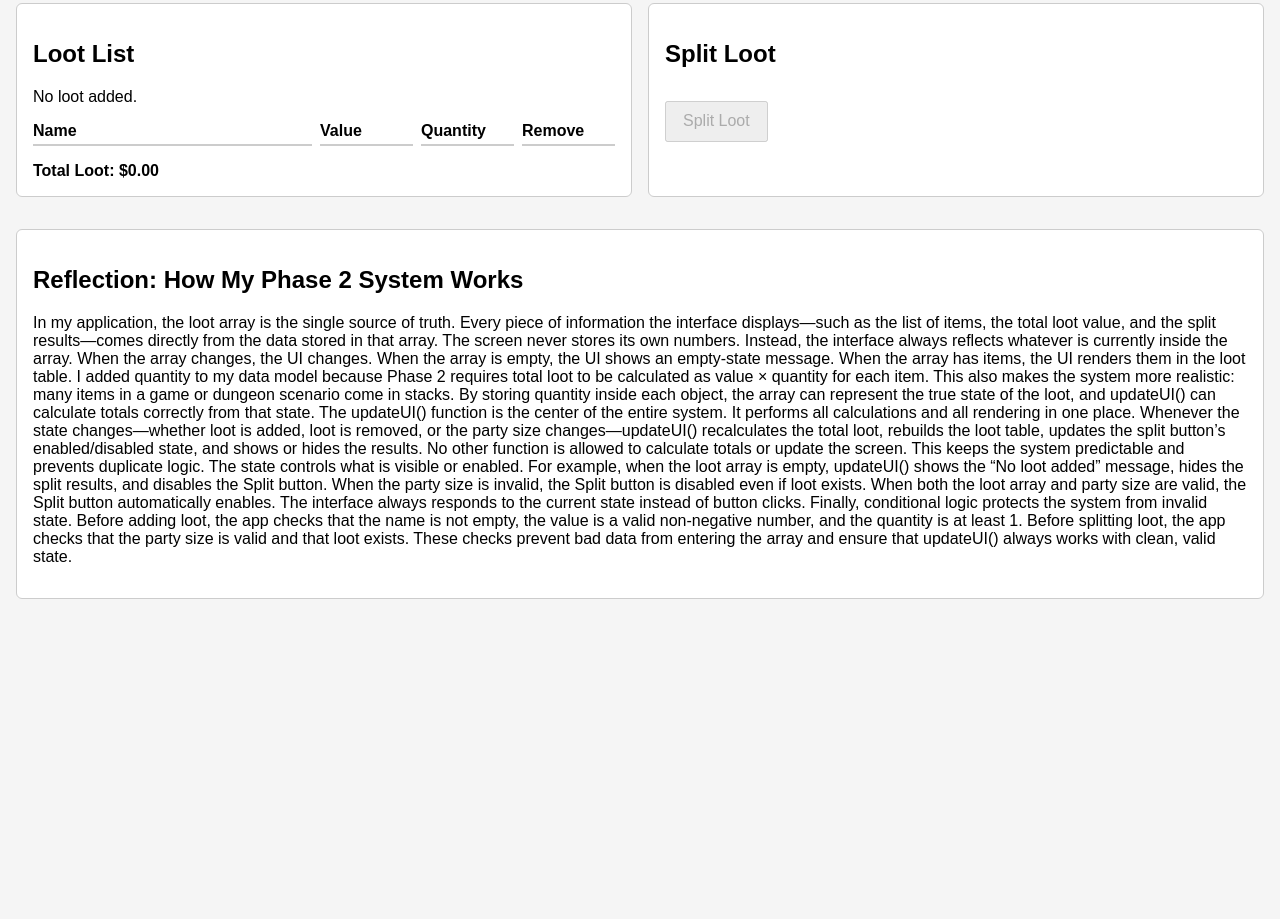
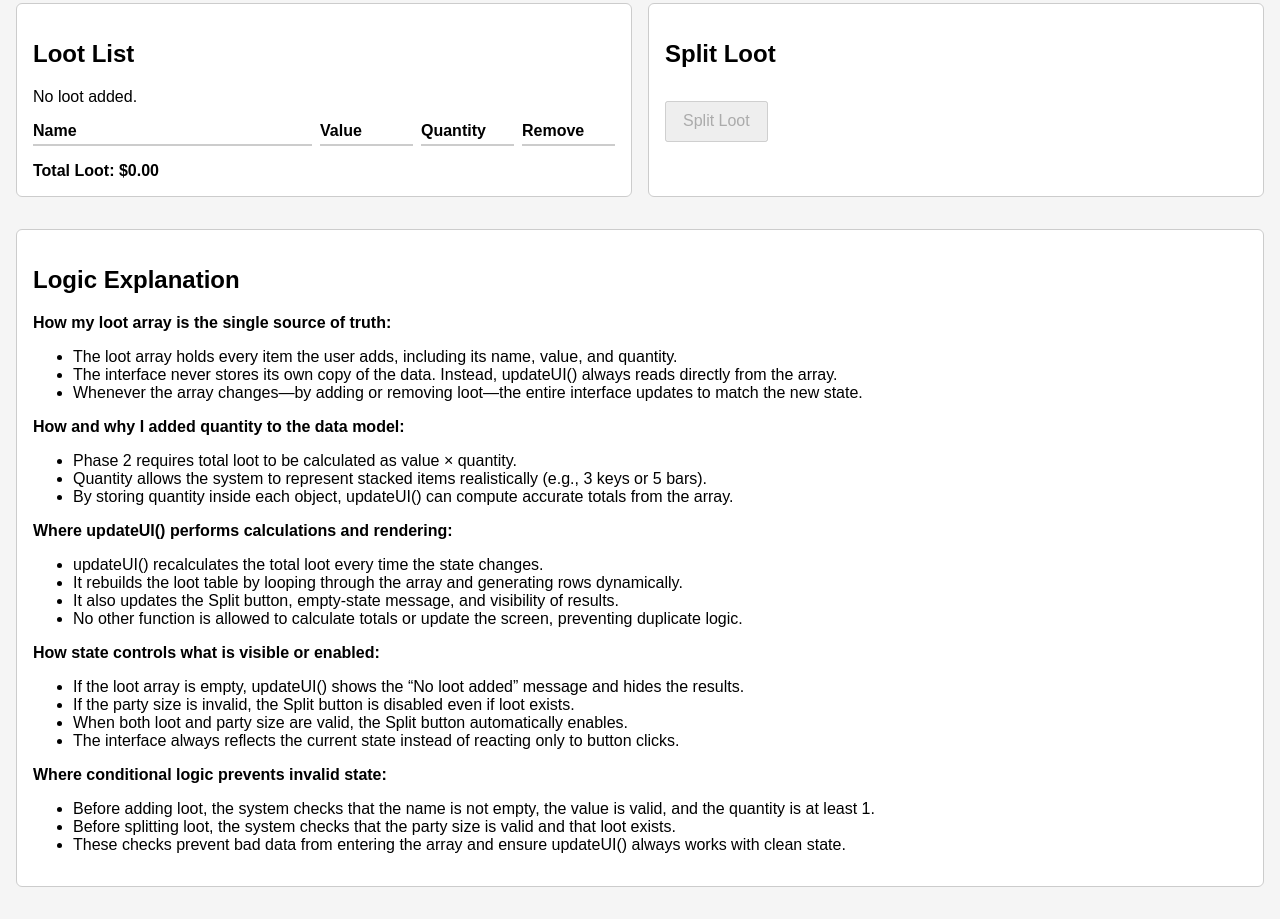
Before and after one commit to dolbin74/LootSplitter2, a plain HTML site: page index.html in a window 1280 px wide. Shown: the part 470-1389 px from the top of the page. Before the commit the page ends 1101 px from the top, so only its background shows below. Drawn offline with Linux system fonts and the light colour scheme.

Commit message:
Update index.html

```diff
--- a/index.html
+++ b/index.html
@@ -118,21 +118,46 @@
         <p id="splitError" class="error"></p>
     </section>
 
-    <section class="panel reflection">
-        <h2>Reflection: How My Phase 2 System Works</h2>
-        <p>
+   <section class="panel reflection">
+    <h2>Logic Explanation</h2>
 
-In my application, the loot array is the single source of truth. Every piece of information the interface displays—such as the list of items, the total loot value, and the split results—comes directly from the data stored in that array. The screen never stores its own numbers. Instead, the interface always reflects whatever is currently inside the array. When the array changes, the UI changes. When the array is empty, the UI shows an empty‑state message. When the array has items, the UI renders them in the loot table.
+    <p><strong>How my loot array is the single source of truth:</strong></p>
+    <ul>
+        <li>The loot array holds every item the user adds, including its name, value, and quantity.</li>
+        <li>The interface never stores its own copy of the data. Instead, updateUI() always reads directly from the array.</li>
+        <li>Whenever the array changes—by adding or removing loot—the entire interface updates to match the new state.</li>
+    </ul>
 
-I added quantity to my data model because Phase 2 requires total loot to be calculated as value × quantity for each item. This also makes the system more realistic: many items in a game or dungeon scenario come in stacks. By storing quantity inside each object, the array can represent the true state of the loot, and updateUI() can calculate totals correctly from that state.
+    <p><strong>How and why I added quantity to the data model:</strong></p>
+    <ul>
+        <li>Phase 2 requires total loot to be calculated as value × quantity.</li>
+        <li>Quantity allows the system to represent stacked items realistically (e.g., 3 keys or 5 bars).</li>
+        <li>By storing quantity inside each object, updateUI() can compute accurate totals from the array.</li>
+    </ul>
 
-The updateUI() function is the center of the entire system. It performs all calculations and all rendering in one place. Whenever the state changes—whether loot is added, loot is removed, or the party size changes—updateUI() recalculates the total loot, rebuilds the loot table, updates the split button’s enabled/disabled state, and shows or hides the results. No other function is allowed to calculate totals or update the screen. This keeps the system predictable and prevents duplicate logic.
+    <p><strong>Where updateUI() performs calculations and rendering:</strong></p>
+    <ul>
+        <li>updateUI() recalculates the total loot every time the state changes.</li>
+        <li>It rebuilds the loot table by looping through the array and generating rows dynamically.</li>
+        <li>It also updates the Split button, empty‑state message, and visibility of results.</li>
+        <li>No other function is allowed to calculate totals or update the screen, preventing duplicate logic.</li>
+    </ul>
 
-The state controls what is visible or enabled. For example, when the loot array is empty, updateUI() shows the “No loot added” message, hides the split results, and disables the Split button. When the party size is invalid, the Split button is disabled even if loot exists. When both the loot array and party size are valid, the Split button automatically enables. The interface always responds to the current state instead of button clicks.
+    <p><strong>How state controls what is visible or enabled:</strong></p>
+    <ul>
+        <li>If the loot array is empty, updateUI() shows the “No loot added” message and hides the results.</li>
+        <li>If the party size is invalid, the Split button is disabled even if loot exists.</li>
+        <li>When both loot and party size are valid, the Split button automatically enables.</li>
+        <li>The interface always reflects the current state instead of reacting only to button clicks.</li>
+    </ul>
 
-Finally, conditional logic protects the system from invalid state. Before adding loot, the app checks that the name is not empty, the value is a valid non‑negative number, and the quantity is at least 1. Before splitting loot, the app checks that the party size is valid and that loot exists. These checks prevent bad data from entering the array and ensure that updateUI() always works with clean, valid state.
-        </p>
-    </section>
+    <p><strong>Where conditional logic prevents invalid state:</strong></p>
+    <ul>
+        <li>Before adding loot, the system checks that the name is not empty, the value is valid, and the quantity is at least 1.</li>
+        <li>Before splitting loot, the system checks that the party size is valid and that loot exists.</li>
+        <li>These checks prevent bad data from entering the array and ensure updateUI() always works with clean state.</li>
+    </ul>
+</section>
 
 </main>
 
```
